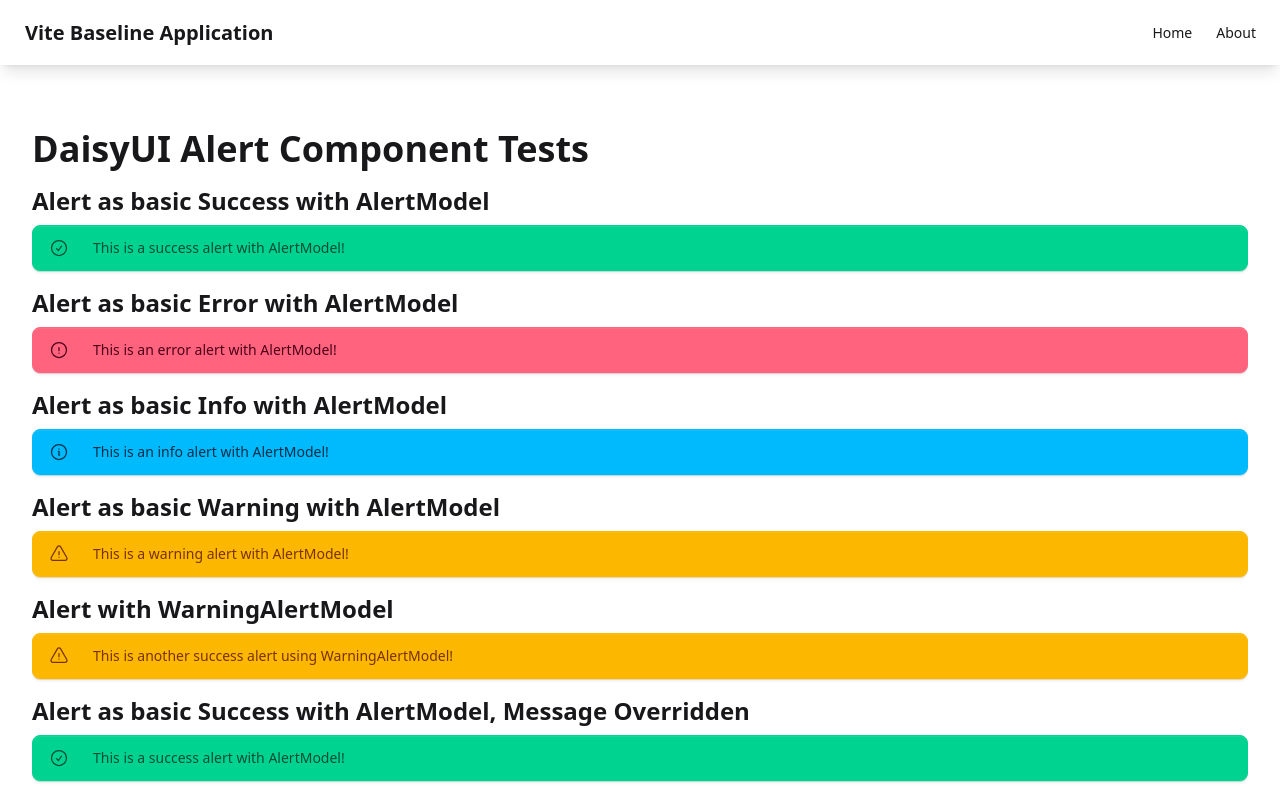
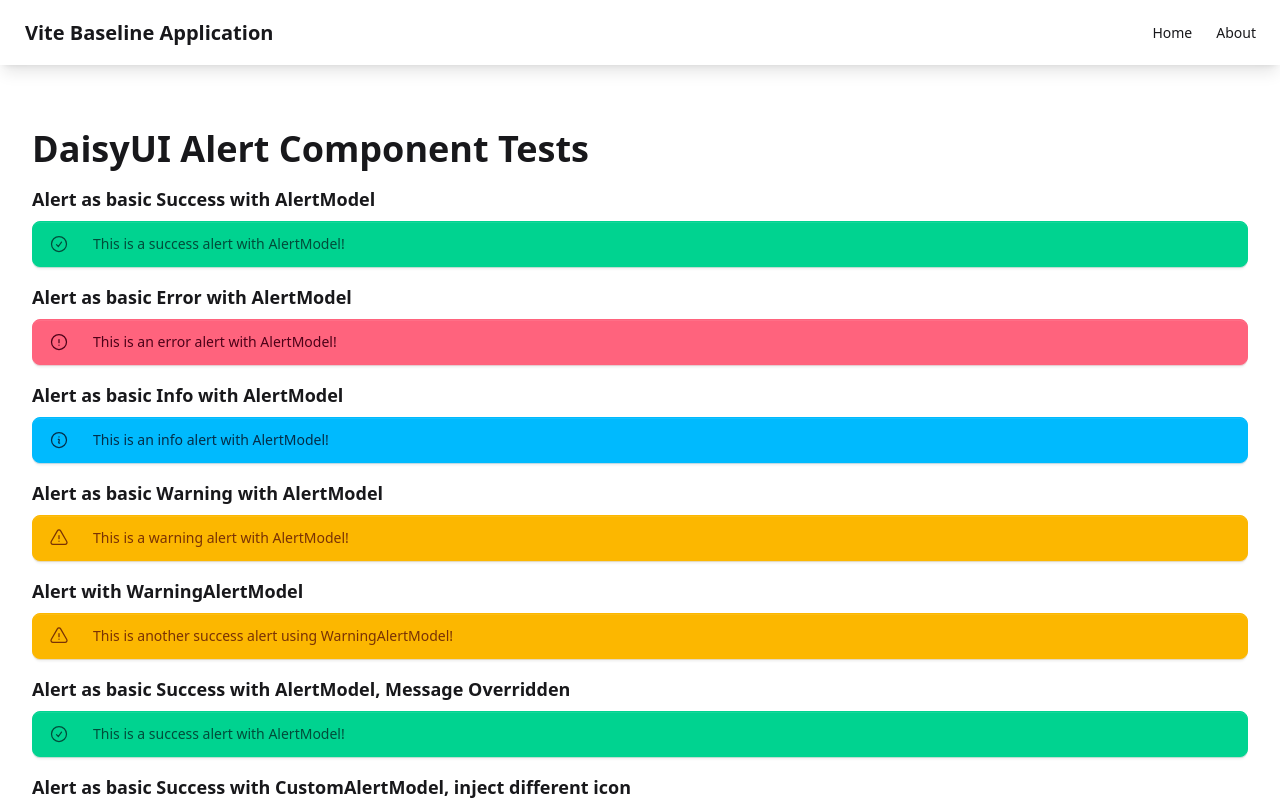
Before and after one commit to tpickles118/vite-ui-components, a Vue app: page /alert-view in a window 1280 px wide. Shown: the top 800 px of the page. Built offline with nearby package versions, Linux system fonts and the light colour scheme.

Commit message:
cleanup on examples

```diff
--- a/src/views/daisy-wrapper-views/AlertView.vue
+++ b/src/views/daisy-wrapper-views/AlertView.vue
@@ -135,31 +135,31 @@ const handleCustomSee = () => {
 
         <div class="space-y-4">
             <section>
-                <h3 class="text-2xl font-bold mb-2">Alert as basic Success with AlertModel</h3>
+                <h3 class="text-lg font-semibold  mb-2">Alert as basic Success with AlertModel</h3>
 
                 <DaisyAlert :alert-model="successAlert" />
             </section>
             <section>
-                <h3 class="text-2xl font-bold mb-2">Alert as basic Error with AlertModel</h3>
+                <h3 class="text-lg font-semibold mb-2">Alert as basic Error with AlertModel</h3>
 
                 <DaisyAlert :alert-model="errorAlert" />
             </section>
             <section>
-                <h3 class="text-2xl font-bold mb-2">Alert as basic Info with AlertModel</h3>
+                <h3 class="text-lg font-semibold mb-2">Alert as basic Info with AlertModel</h3>
                 <DaisyAlert :alert-model="infoAlert" />
             </section>
             <section>
-                <h3 class="text-2xl font-bold mb-2">Alert as basic Warning with AlertModel</h3>
+                <h3 class="text-lg font-semibold mb-2">Alert as basic Warning with AlertModel</h3>
                 <DaisyAlert :alert-model="warningAlert" />
             </section>
             <section>
-                <h3 class="text-2xl font-bold mb-2">Alert with WarningAlertModel</h3>
+                <h3 class="text-lg font-semibold mb-2">Alert with WarningAlertModel</h3>
                 <DaisyAlert :alert-model="Warning" />
             </section>
 
             <!-- slot example -->
             <section>
-                <h3 class="text-2xl font-bold mb-2">
+                <h3 class="text-lg font-semibold mb-2">
                     Alert as basic Success with AlertModel, Message Overridden
                 </h3>
                 <DaisyAlert :alert-model="successAlert"
@@ -167,7 +167,7 @@ const handleCustomSee = () => {
                 >
             </section>
             <section>
-                <h3 class="text-2xl font-bold mb-2">
+                <h3 class="text-lg font-semibold mb-2">
                     Alert as basic Success with CustomAlertModel, inject different icon
                 </h3>
                 <DaisyAlert :alert-model="customAlert" class="alert-success">
@@ -178,7 +178,7 @@ const handleCustomSee = () => {
             </section>
 
             <section>
-                <h3 class="text-2xl font-bold mb-2">Alert with Action Button</h3>
+                <h3 class="text-lg font-semibold mb-2">Alert with Action Button</h3>
                 <DaisyAlert :alert-model="infoAlert2" @button-click="handleButtonClick" />
             </section>
 
```
